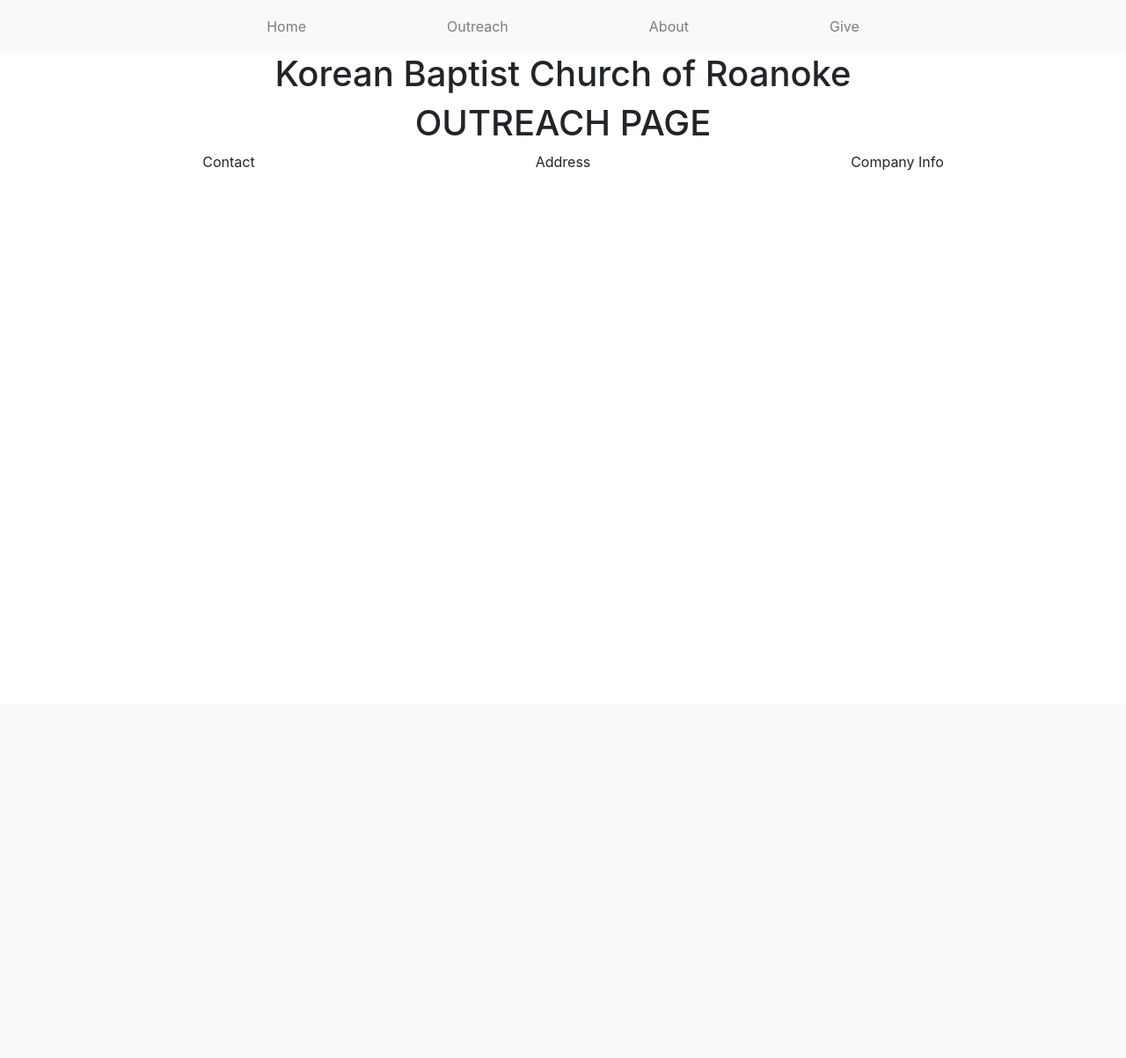
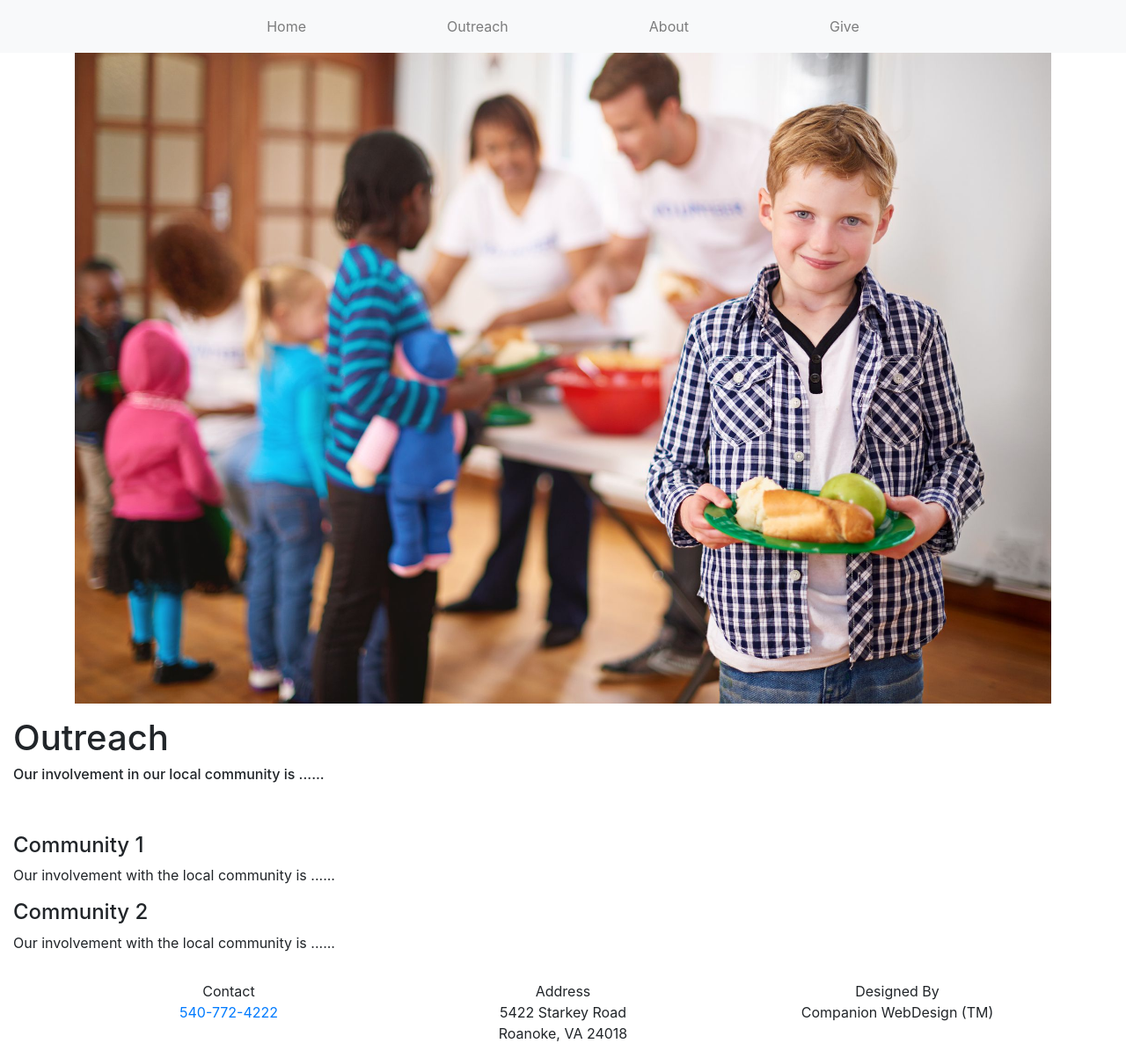
Before and after one commit to Djibouti-360/flask_church, a Flask app: page /outreach in a window 1280 px wide. Shown: the whole page at 88% size. Before the commit the page ends 194 px from the top, so only its background shows below. Run offline with Flask 2, Linux system fonts and the light colour scheme; some libraries are stand-ins or nearby versions.

Commit message:
added more favicon, and fleshed out Outreach page

```diff
--- a/static/code/main.css
+++ b/static/code/main.css
@@ -35,3 +35,12 @@
     max-width: 100%;
     height: auto;
 }
+
+.carouselOverlay {
+    position: absolute;
+    z-index: 15;
+    top: 6.8%;
+    width: 100%;
+    text-align: center;
+    background: rgba(255, 255, 255, 0.753);
+}
--- a/templates/base.html
+++ b/templates/base.html
@@ -5,6 +5,9 @@
     <meta http-equiv="X-UA-Compatible" content="IE=edge">
     <meta name="viewport" content="width=device-width, initial-scale=1.0">
     <link rel="stylesheet" href="{{ url_for('static', filename='code/main.css') }}">
+
+    <!-- favicon -->
+    <link rel="icon" href="{{ url_for('static', filename='media/favicon.ico') }}">
 
     <!-- navbar begin -->
     <link rel="stylesheet" href="https://maxcdn.bootstrapcdn.com/bootstrap/4.0.0/css/bootstrap.min.css" integrity="sha384-Gn5384xqQ1aoWXA+058RXPxPg6fy4IWvTNh0E263XmFcJlSAwiGgFAW/dAiS6JXm" crossorigin="anonymous">
@@ -42,17 +45,26 @@
 </head>
     {% block body %}{% endblock %}
 
-    <footer class="footer">
+    <footer class="footer" style="padding: 0; margin: 0;">
         <div class="container">
             <div class="row">
                 <div class="col text-center">
                     Contact
+                    <div class="col text-center">
+                        <a href="tel:+15407724222">540-772-4222</a>
+                    </div>
                 </div>
                 <div class="col text-center">
                     Address
+                    <div class="col text-center">
+                        <p>5422 Starkey Road <br> Roanoke, VA 24018</p>
+                    </div>
                 </div>
                 <div class="col text-center">
-                    Company Info
+                    Designed By
+                    <div class="col text-center">
+                        <p>Companion WebDesign (TM)</p>
+                    </div>
                 </div>
             </div>
         </div>
--- a/templates/outreach.html
+++ b/templates/outreach.html
@@ -2,10 +2,36 @@
 
 {% block header %}
     <title>Korean Baptist Church</title>
-    <h1 class="content" style="text-align: center;">Korean Baptist Church of Roanoke</h1>
 {% endblock %}
 
 
 {% block body %}
-    <h1 class="content text-center">OUTREACH PAGE</h1>
+
+    <div class="container">
+        <div class="col">
+            <div class="row justify-content-center">
+                <div style="height: auto; width: auto;">
+                    <img class="img-fluid mx-auto d-block" id="img-fluid" src="{{ url_for('static', filename='media/outreach_1.jpg') }}" alt="Third slide">
+                </div>
+            </div>
+        </div>
+    </div>
+
+    <div class="content" style="padding: 15px;">
+        <h1 class="content text-left">
+            Outreach
+        </h1>
+        <h6>Our involvement in our local community is ......</h6>
+
+        <br><br>
+        <h4 class="content text-left">
+            Community 1
+        </h4>
+        <p>Our involvement with the local community is ......</p>
+
+        <h4 class="content text-left">
+            Community 2
+        </h4>
+        <p>Our involvement with the local community is ......</p>
+    </div>
 {% endblock %}
```
Also changed, not shown: templates/index.html (+6 -4 lines), static/media/favicon.ico (added), static/media/outreach_1.jpg (added).
